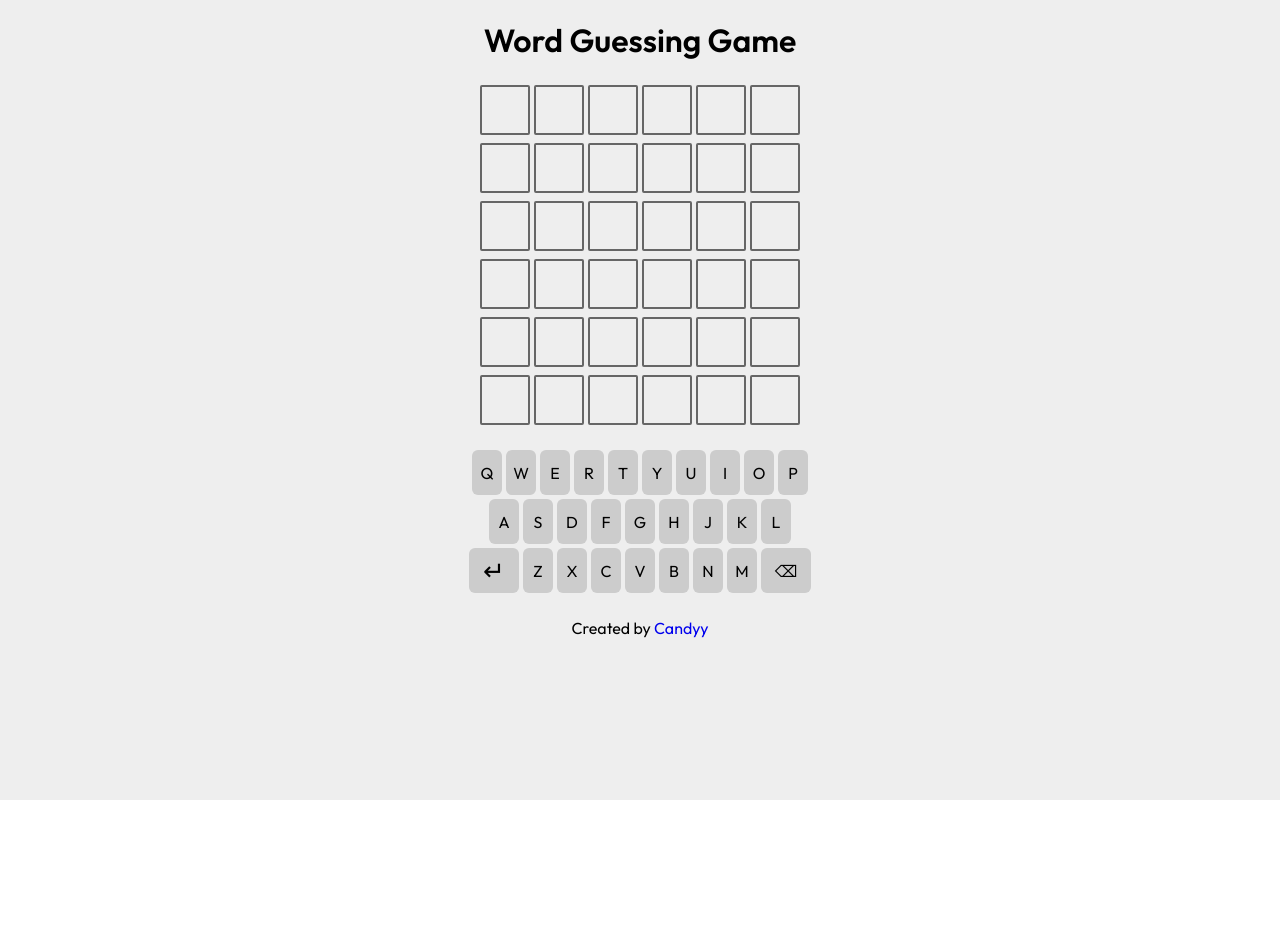
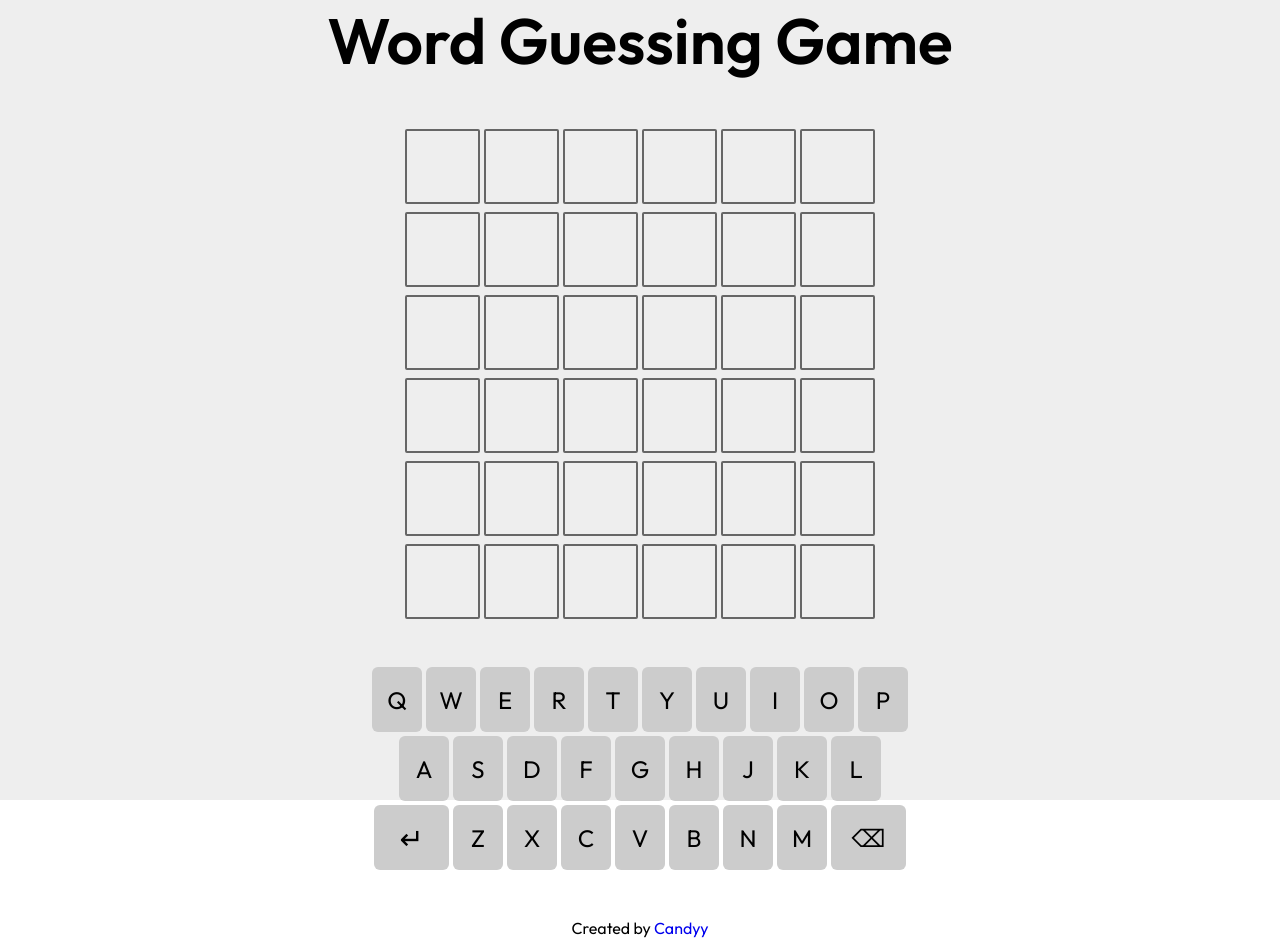
Before and after one commit to CandyyPL/react-wordle, a React (Vite) app: page / in a window 1280 px wide. Before the commit the page ends 800 px from the top, so only its background shows below. Built offline with nearby package versions, Linux system fonts and the light colour scheme.

Commit message:
made responsive styling

```diff
--- a/src/components/Header/Header.module.css
+++ b/src/components/Header/Header.module.css
@@ -8,4 +8,12 @@
   text-align: center;
 
   margin: 0;
+
+  @media all and (min-width: 768px) {
+    font-size: 3rem;
+  }
+
+  @media all and (min-width: 1280px) {
+    font-size: 4rem;
+  }
 }
--- a/src/components/Keyboard/Keyboard.module.css
+++ b/src/components/Keyboard/Keyboard.module.css
@@ -14,6 +14,20 @@
 .keyboardKey {
   width: 30px;
   height: 45px;
+
+  @media all and (min-width: 768px) {
+    width: 40px;
+    height: 55px;
+
+    font-size: 1.2rem;
+  }
+
+  @media all and (min-width: 1280px) {
+    width: 50px;
+    height: 65px;
+
+    font-size: 1.5rem;
+  }
 
   background-color: #ccc;
 
@@ -34,8 +48,20 @@
 
 .wideKey {
   width: 50px;
+
+  @media all and (min-width: 768px) {
+    width: 60px;
+  }
+
+  @media all and (min-width: 1280px) {
+    width: 75px;
+  }
 }
 
 .enterKey {
-  font-size: 26px;
+  font-size: 1.625rem;
+
+  @media all and (min-width: 1280px) {
+    font-size: 1.8rem;
+  }
 }
--- a/src/components/SingleLetter/SingleLetter.module.css
+++ b/src/components/SingleLetter/SingleLetter.module.css
@@ -2,6 +2,16 @@
   width: 50px;
   height: 50px;
 
+  @media all and (min-width: 768px) {
+    width: 60px;
+    height: 60px;
+  }
+
+  @media all and (min-width: 768px) {
+    width: 75px;
+    height: 75px;
+  }
+
   border: 2px solid #666;
   border-radius: 2px;
 }
--- a/src/index.css
+++ b/src/index.css
@@ -27,12 +27,17 @@ main {
 
   background-color: #eee;
 
-  padding-top: 20px;
-  padding-bottom: 20px;
-
   display: flex;
   flex-direction: column;
   justify-content: flex-start;
   align-items: center;
-  gap: 25px;
+  gap: 1.5rem;
+
+  @media all and (min-width: 768px) {
+    gap: 2rem;
+  }
+
+  @media all and (min-width: 1280px) {
+    gap: 3rem;
+  }
 }
```
